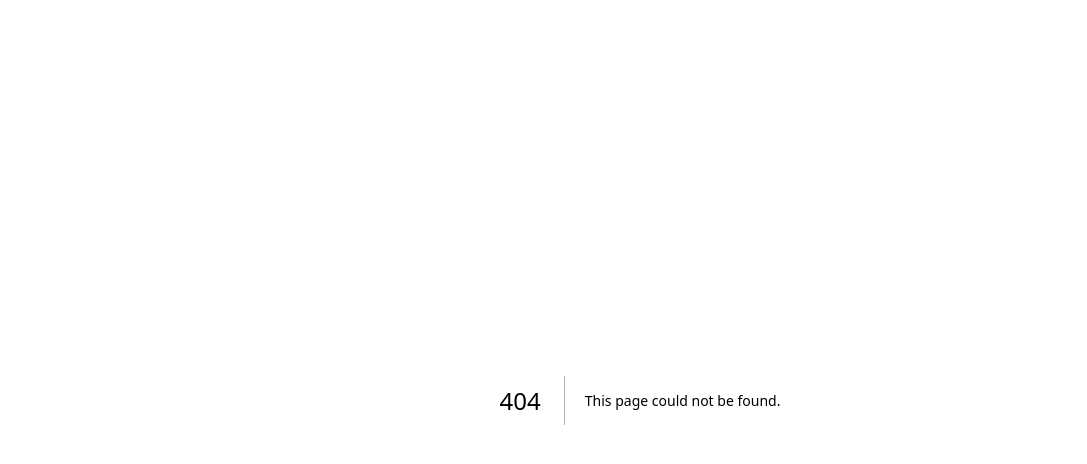
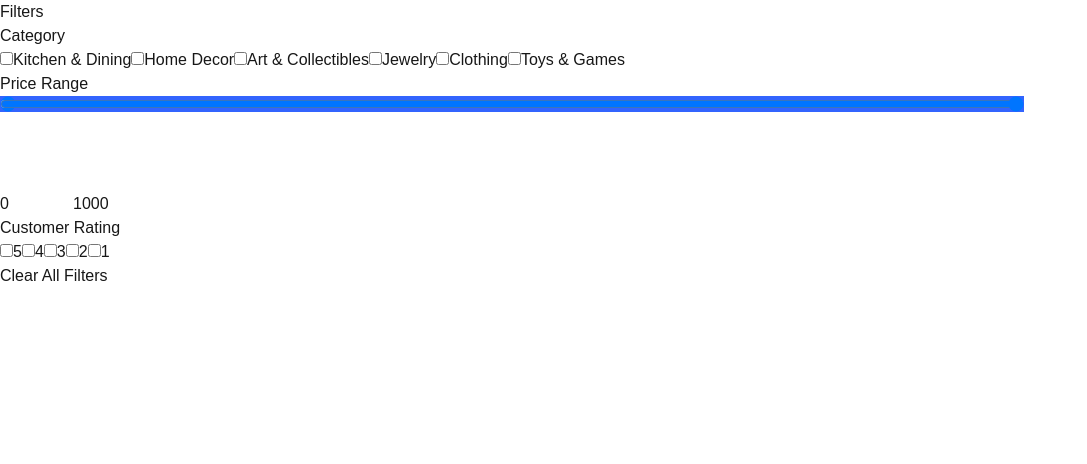
Before and after one commit to AmonApolonio/WDD430_Team7, a Next.js app: page /sample in a window 1280 px wide. Before the commit this address had no page. Shown: the top 464 px of the page, without its empty margins (0-1087 px from the left). Built offline with nearby package versions, Linux system fonts and the light colour scheme.

Commit message:
The landing page of the search-filter which can be found in the /sample path

```diff
--- /dev/null
+++ b/src/app/sample/page.tsx
@@ -0,0 +1,7 @@
+import FilterSideBar from '@/app/ui/filter-sidebar'
+
+export default function Tryfilter() {
+    return(
+        <FilterSideBar key="filterSideBar"/>
+    )
+}
```
